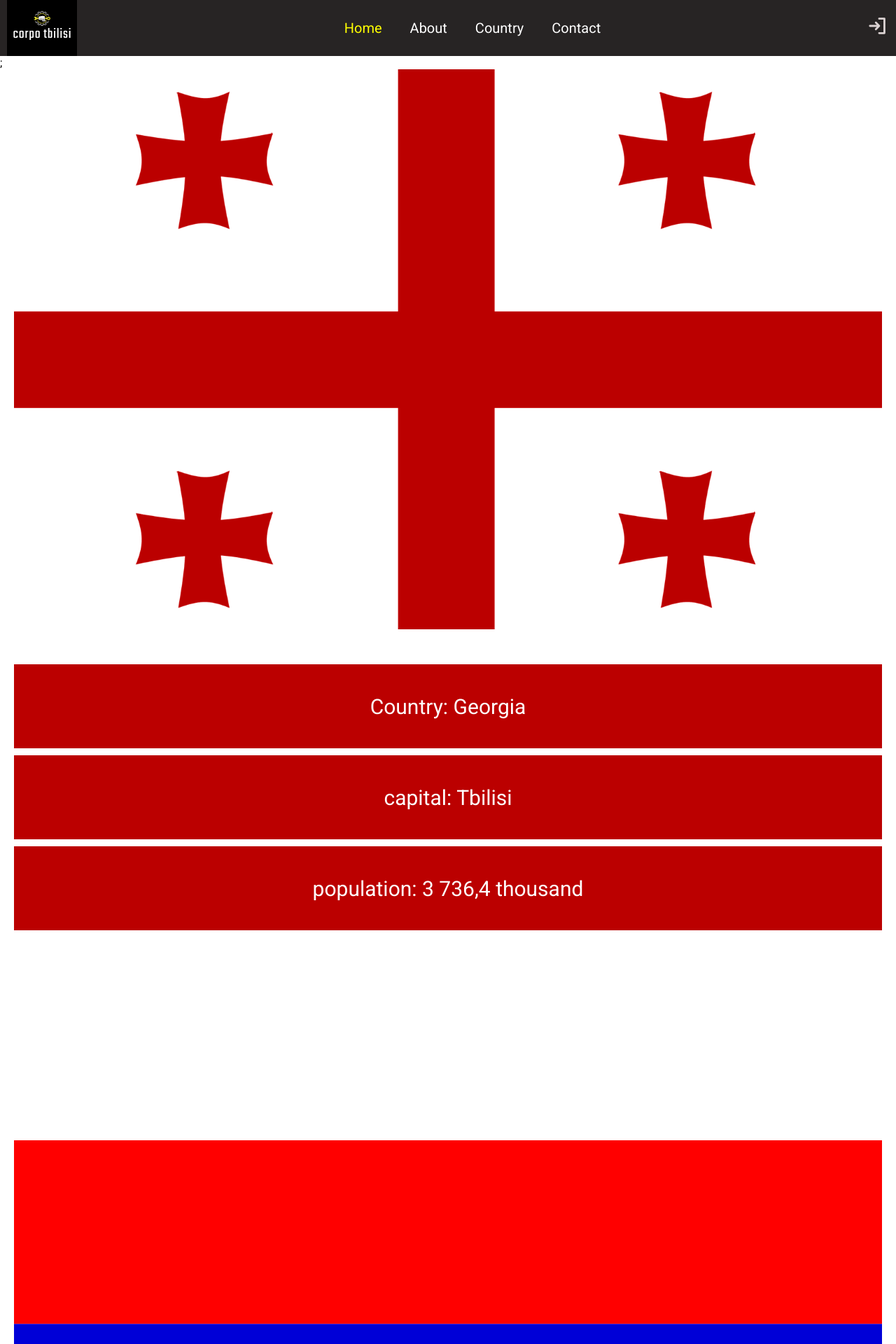
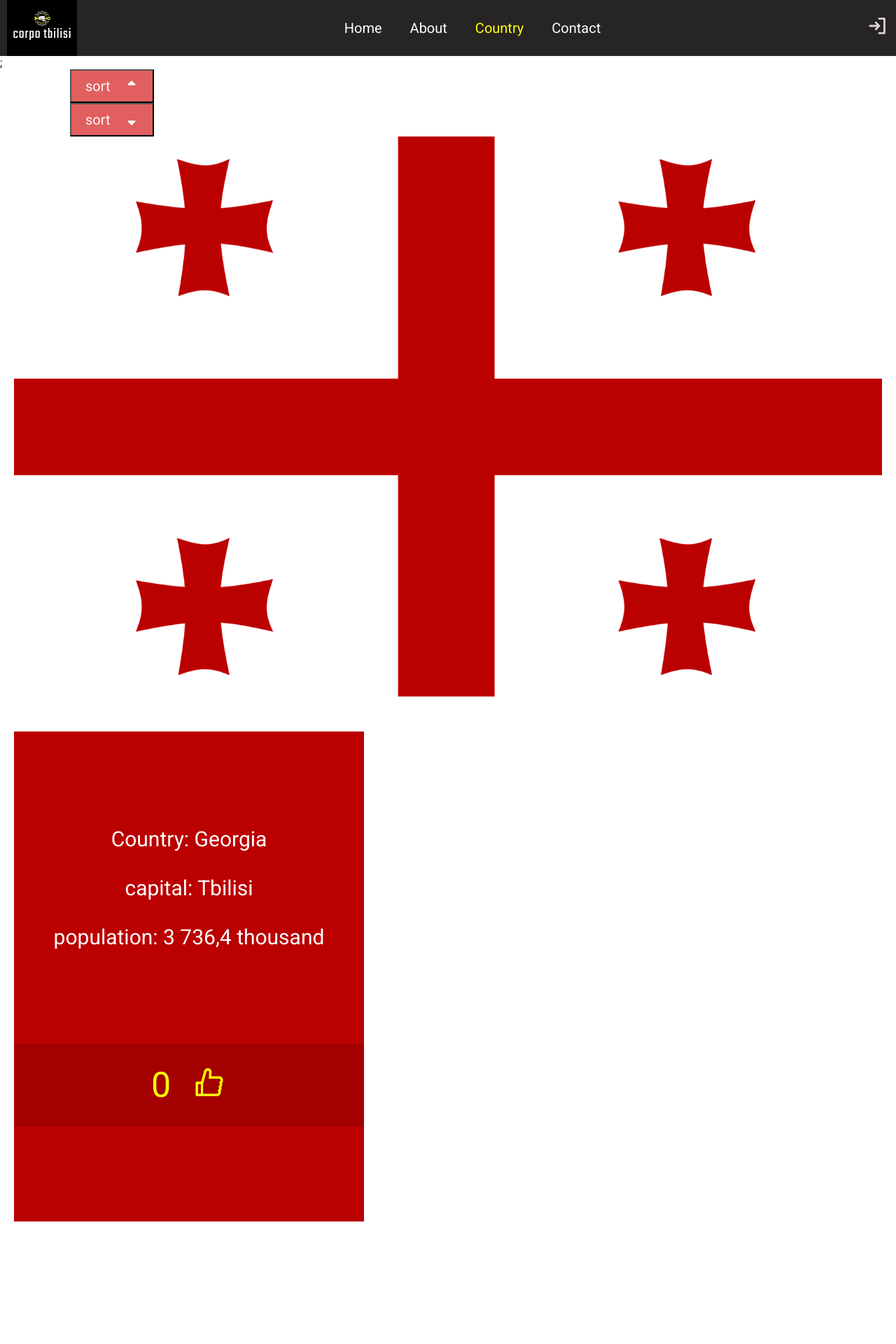
Before and after one commit to Tazo-gociridze/countries-app, a React (Vite) app: page /country in a window 1280 px wide. Shown: the top 1920 px of the page at 70% size. Built offline with nearby package versions, Linux system fonts and the light colour scheme.

Commit message:
seven lesson homework

```diff
--- a/src/App.css
+++ b/src/App.css
@@ -200,6 +200,19 @@
    -------------------------- country
 */
 
+.sort-btn{
+    padding: 10px 20px;
+    font-size: 20px;
+    background-color: #e25f5f;
+    color: rgb(250, 250, 250);
+    display: flex;
+    align-items: center;
+    justify-content: center;
+    gap: 20px;
+    cursor: pointer;
+    margin-left: 100px;
+}
+
 .country__section{
     margin-top: 50px;
     padding: 0px 20px;
@@ -232,18 +245,32 @@
 }
 
 .characteristics{
-    display: flex;
-    flex-direction: column;
-    justify-content: space-between;
-    div{
+    .characteristic{
         width: 500px;
-        height: 120px;
+        height: 700px;
         background-color: #BB0000;
         color: white;
         font-size: 30px;
         display: flex;
+        flex-direction: column;
+        justify-content: center;
         align-items: center;
-        justify-content: center;
+
+        .like-icon{
+            width: 100%;
+            text-align: center;
+            margin-top: 100px;
+            font-size: 50px;
+            color: yellow;
+            background-color: rgba(0, 0, 0, 0.123);
+            display: flex;
+            text-align: center;
+            justify-content: center;
+            gap: 30px;
+            padding: 30px;
+            cursor: pointer;
+            user-select: none;
+        }
     };
 }
 
--- a/src/components/Contact/contact-components/Form/Form.tsx
+++ b/src/components/Contact/contact-components/Form/Form.tsx
@@ -83,11 +83,10 @@ function Form() {
     e.preventDefault();
     console.log({ firstName, lastName, email, message });
 
-    // Сброс значений (только для логики, так как это не обновит интерфейс)
-    firstName = "";
-    lastName = "";
-    email = "";
-    message = "";
+    // firstName = "";
+    // lastName = "";
+    // email = "";
+    // message = "";
   };
 
   return (
--- a/src/components/Header/header-components/Nav.tsx
+++ b/src/components/Header/header-components/Nav.tsx
@@ -1,5 +1,5 @@
-import { FC, useState } from "react"
-import { Link } from "react-router-dom";
+import { FC, useState } from "react";
+import { Link, useLocation } from "react-router-dom";
 
 const navs = [
   { name: "Home", path: "/" },
@@ -9,22 +9,21 @@ const navs = [
 ];
 
 const Nav: FC = () => {
+  const location = useLocation(); // Получаем текущий маршрут
 
-  const [active, useActive] = useState(0)
-    return(
+  return (
     <div className="navbar">
       {navs.map((item, index) => (
         <Link
-              onClick={() => useActive(index)}
           to={item.path}
-                className={active === index ? 'active-color' : ''}
+          className={location.pathname === item.path ? "active-color" : ""}
           key={index}
         >
           {item.name}
         </Link>
       ))}
     </div>
-    )
-}
+  );
+};
 
-export default Nav
+export default Nav;
--- a/src/components/country/CountrySection.tsx
+++ b/src/components/country/CountrySection.tsx
@@ -1,15 +1,48 @@
-import { FC } from "react";
-import { countryCharacteristics} from "./static/countryCharacteristics";
+import { FC, useState } from "react";
+import { countryCharacteristics } from "./static/countryCharacteristics";
 import Wrapper from "./country-components/Wrapper";
-
+import { FaSortDown, FaSortUp } from "react-icons/fa";
 
 const CountrySection: FC = () => {
+  const [countryInfo, setCountryInfo] = useState([...countryCharacteristics]);
+
+  const handleSortUp = () => {
+    const sortedCountries = [...countryInfo].sort(
+      (a, b) => (b.likes || 0) - (a.likes || 0) // Меняем местами a и b
+    );
+    setCountryInfo(sortedCountries);
+  };
+
+  const handleSortDown = () => {
+      const sortedCountries = [...countryInfo].sort(
+        (a, b) => (a.likes || 0) - (b.likes || 0)
+      );
+      setCountryInfo(sortedCountries);
+  };
+
   return (
-    <section className="country__section">
-      <Wrapper characteristics={countryCharacteristics[0]} flagType="georgia" />
-      <Wrapper characteristics={countryCharacteristics[1]} flagType="armenia" />
-      <Wrapper characteristics={countryCharacteristics[2]} flagType="denmark" />
-    </section>
+    <>
+      <section>
+        <button onClick={handleSortUp} className="sort-btn">
+          sort <FaSortUp />
+        </button>
+        <button onClick={handleSortDown} className="sort-btn">
+          sort <FaSortDown />
+        </button>
+        <div className="country__section">
+          {countryInfo.map((obj, index) => (
+            <Wrapper
+              key={obj.id}
+              flagType={obj.flagName}
+              countryIndex={index}
+              countryState={countryInfo}
+              countrySetState={setCountryInfo}
+              el={obj}
+            />
+          ))}
+        </div>
+      </section>
+    </>
   );
 };
 
--- a/src/components/country/country-components/Characteristics.tsx
+++ b/src/components/country/country-components/Characteristics.tsx
@@ -1,21 +1,80 @@
-import { FC } from "react";
+// import { FC, useState } from "react";
+// import { CountryData, countryCharacteristics } from "../static/countryCharacteristics";
+// import { AiOutlineLike } from "react-icons/ai";
+
+// interface CountryInfoProps {
+//   el: CountryData;
+//   index: number;
+//   countryState: CountryData[];
+//   countrySetState: React.Dispatch<React.SetStateAction<CountryData[]>>;
+// }
+
+// const Characteristics: FC<CountryInfoProps> = ({ el, index, countryState, countrySetState }) => {
+//   function counter(e: React.MouseEvent) {
+//      e.stopPropagation()
+//   }
+
+//   return (
+//     <div className="characteristics">
+//       <div className="characteristic">
+//         <span>{el.name}</span><br />
+//         <span>{el.capital}</span><br />
+//         <span>{el.population}</span><br />
+//         <div onClick={counter} className="like-icon">
+//           <span>{countryState}</span>
+//           <AiOutlineLike />
+//         </div>
+//       </div>
+//     </div>
+//   );
+// };
+
+// export default Characteristics;
+
+
+import { FC, useState } from "react";
 import { CountryData } from "../static/countryCharacteristics";
+import { AiOutlineLike } from "react-icons/ai";
 
 interface CountryInfoProps {
-  characteristics: CountryData;
+  el: CountryData;
+  index: number;
+  countryState: CountryData[];
+  countrySetState: React.Dispatch<React.SetStateAction<CountryData[]>>;
 }
 
-const Characteristics: FC<CountryInfoProps> = ({ characteristics }) => {
+const Characteristics: FC<CountryInfoProps> = ({
+  el,
+  index,
+  countryState,
+  countrySetState,
+}) => {
+  const [count, setCount] = useState(el.likes || 0);
+
+  function counter(e: React.MouseEvent) {
+    e.stopPropagation();
+    setCount((prevCount) => prevCount + 1);
+    countrySetState((prevCountries) => {
+      const updatedCountries = [...prevCountries];
+      updatedCountries[index].likes = (updatedCountries[index].likes || 0) + 1;
+      console.log(countryState)
+      return updatedCountries;
+    });
+  }
+
   return (
     <div className="characteristics">
       <div className="characteristic">
-        <span>{characteristics.name}</span>
-      </div>
-      <div className="characteristic">
-        <span>{characteristics.capital}</span>
-      </div>
-      <div className="characteristic">
-        <span>{characteristics.population}</span>
+        <span>{el.name}</span>
+        <br />
+        <span>{el.capital}</span>
+        <br />
+        <span>{el.population}</span>
+        <br />
+        <div onClick={counter} className="like-icon">
+          <span>{count}</span>
+          <AiOutlineLike />
+        </div>
       </div>
     </div>
   );
--- a/src/components/country/country-components/Wrapper.tsx
+++ b/src/components/country/country-components/Wrapper.tsx
@@ -1,24 +1,27 @@
 import { FC } from "react";
 import Img from "./Img";
-import Characteristics from "./Characteristics";
 import { CountryData } from "../static/countryCharacteristics";
 import { Link } from "react-router-dom";
-
+import Characteristics from "./Characteristics";
 
 interface WrapperProps {
-  characteristics: CountryData;
   flagType: string;
+  el: CountryData;
+  countryIndex: number;
+  countryState: CountryData[];
+  countrySetState: React.Dispatch<React.SetStateAction<CountryData[]>>;
 }
 
-const Wrapper: FC<WrapperProps> = ({ characteristics, flagType }) => {
-
-  const id = characteristics.id
+const Wrapper: FC<WrapperProps> = ({flagType, el, countryIndex, countryState, countrySetState}) => {
+  const id = el.id;
 
   return (
-    <Link to={`/country/${id}`} className="country__section-wrapper">
-      <Img flagType={flagType} />
-      <Characteristics characteristics={characteristics} />
-    </Link>
+    <div className="country__section-wrapper">
+      <Link to={`/country/${id}`} >
+        <Img flagType={flagType} />
+      </Link>
+      <Characteristics el={el} index={countryIndex} countryState={countryState} countrySetState={countrySetState}/>
+    </div>
   );
 };
 
--- a/src/components/country/static/countryCharacteristics.ts
+++ b/src/components/country/static/countryCharacteristics.ts
@@ -1,8 +1,12 @@
+import { useState } from "react";
+
 export interface CountryData {
   name: string;
   capital: string;
   population: string;
+  flagName: string,
   id: string;
+  likes: number;
 }
 
 export const countryCharacteristics: CountryData[] = [
@@ -10,20 +14,26 @@ export const countryCharacteristics: CountryData[] = [
       name: "Country: Georgia",
       capital: "capital: Tbilisi",
       population: "population: 3 736,4 thousand",
+      flagName: 'georgia',
       id: '1',
+      likes: 0,
     },
 
     {
       name: "Country: Armenia",
       capital: "capital: Yerevan",
       population: "population: 2 973,8 thousand",
+      flagName: 'armenia',
       id: '2',
+      likes: 0,
     },
 
     {
       name: "Country: Denmark",
       capital: "capital: Copenhagen",
       population: "population: 5 910,9 thousand",
+      flagName: 'denmark',
       id: '3',
+      likes: 0,
     },
 ];
```
Lines whose indentation alone changed are shown as unchanged.
